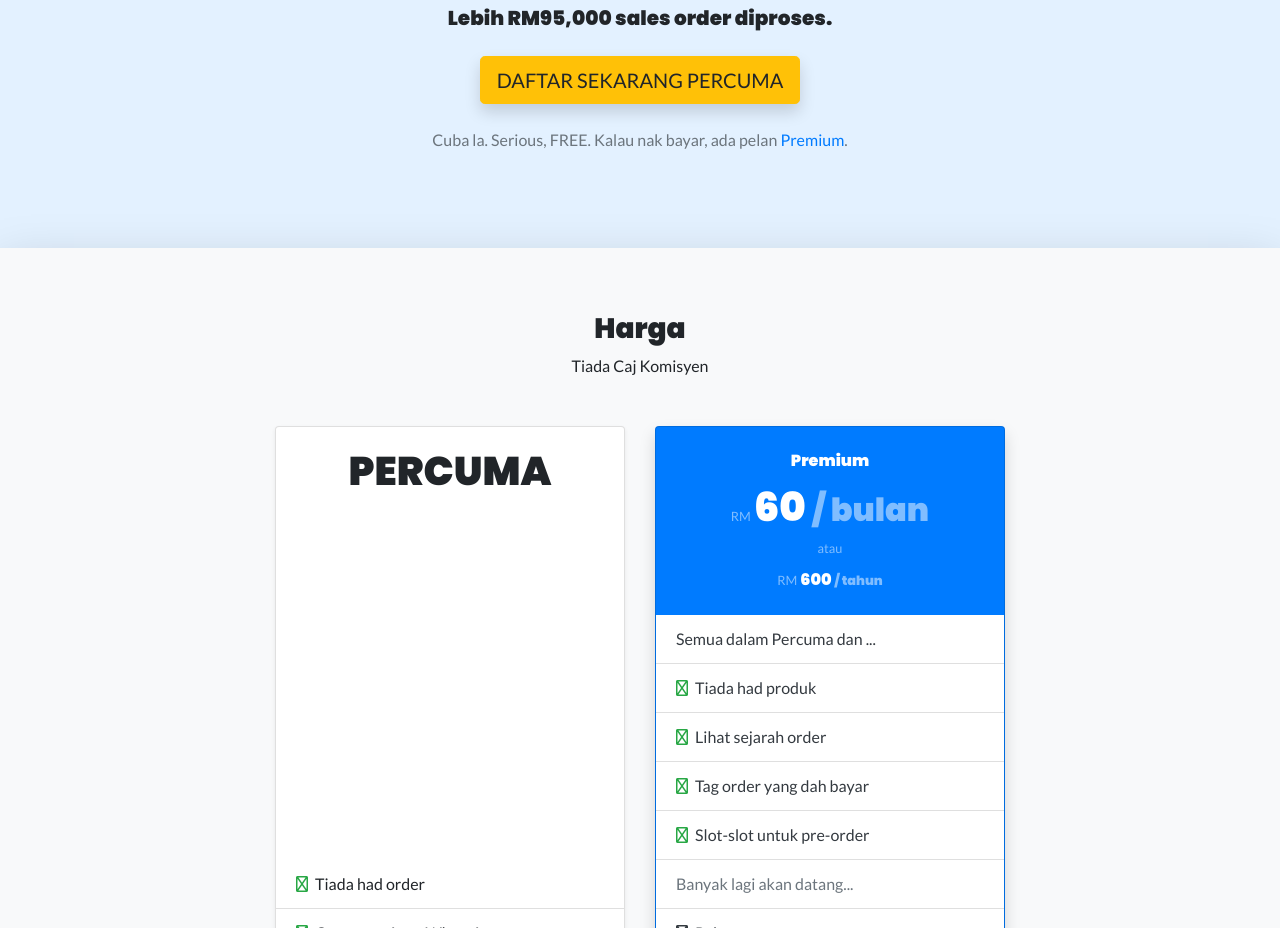
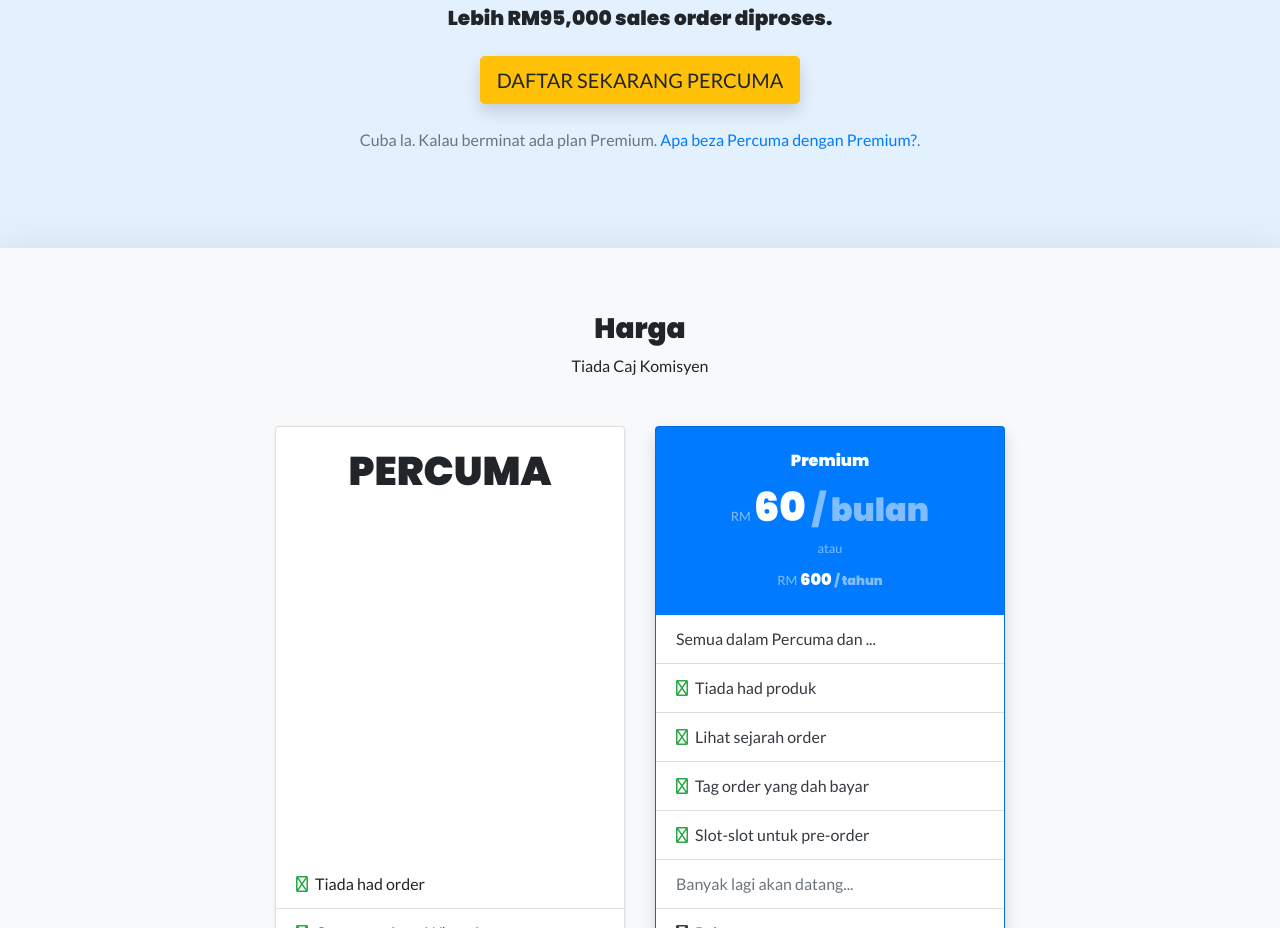
Before and after one commit to 3ub41r/ordersiapsiap.my, a plain HTML site: page index.html in a window 1280 px wide. Shown: the part 4140-5068 px from the top of the page. Drawn offline with nearby package versions, Linux system fonts and the light colour scheme.

Commit message:
Amend copy

```diff
--- a/index.html
+++ b/index.html
@@ -148,7 +148,7 @@
                         Daftar Sekarang Percuma
                     </a>
                     <p class="my-3 text-muted">
-                        Cuba la. Serious, FREE. Kalau nak bayar, ada pelan <a href="#harga">Premium</a>.
+                        Cuba la. Kalau berminat ada plan Premium. <a href="#harga">Apa beza Percuma dengan Premium?</a>.
                     </p>
                 </div>
 
```
